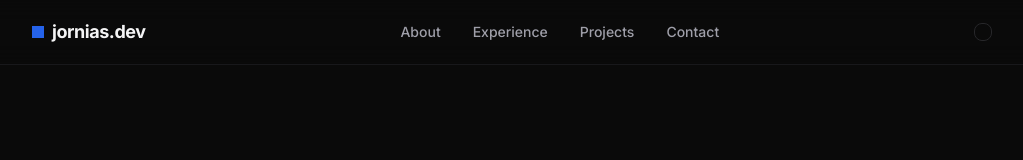
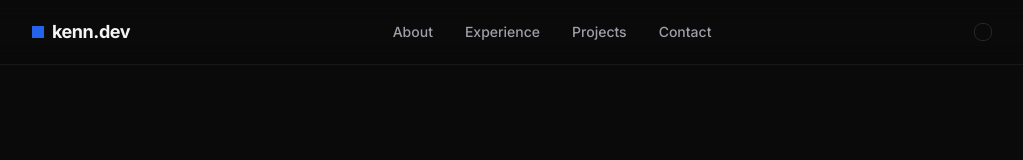
Before and after one commit to repulse-86/portfolio, a Vue app: page / in a window 1280 px wide. Shown: the top 160 px of the page, without its empty margins (120-1143 px from the left). Built offline with nearby package versions, Linux system fonts and the light colour scheme; some icons are missing.

Commit message:
feat: replace jornias.dev with kenn.dev

```diff
--- a/src/components/layout/AppHeader.vue
+++ b/src/components/layout/AppHeader.vue
@@ -26,7 +26,7 @@ const navLinks = [
         <div class="max-w-5xl mx-auto px-6 h-16 flex items-center justify-between">
             <a href="#" class="text-lg font-bold tracking-tight flex items-center space-x-2">
                 <span class="w-3 h-3 bg-brand-600 rounded-none inline-block" />
-                <span>jornias.dev</span>
+                <span>kenn.dev</span>
             </a>
 
             <nav class="hidden md:flex items-center space-x-8 text-sm font-medium">
```
